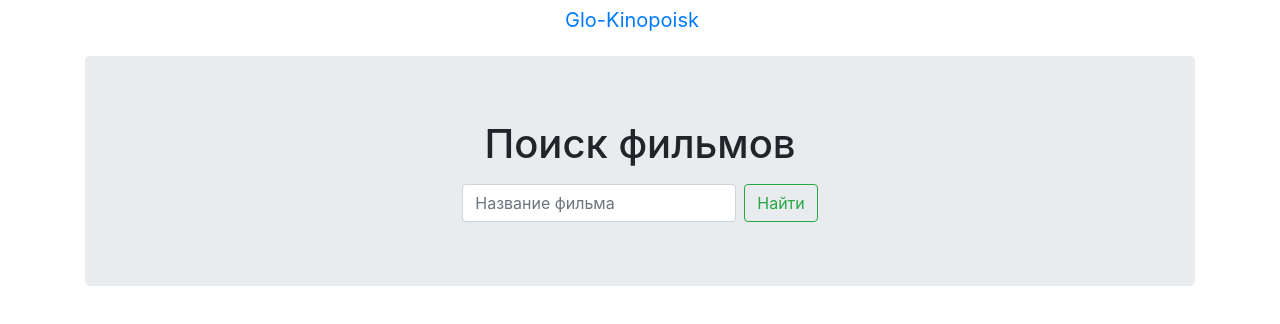
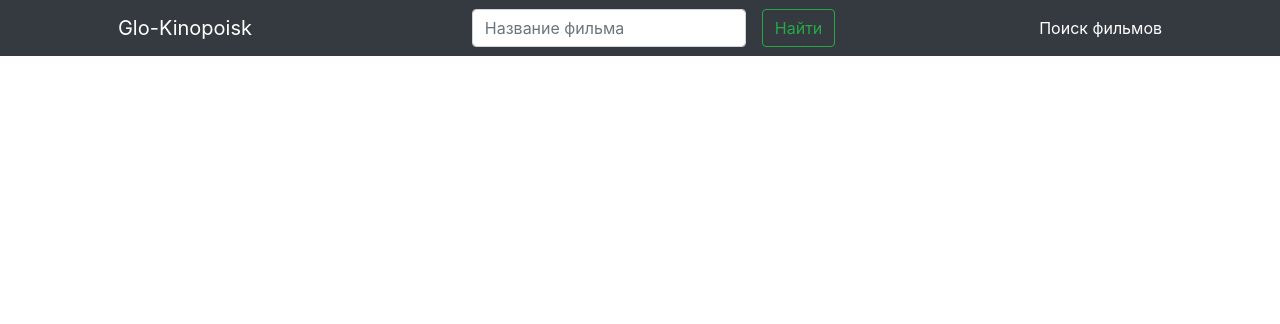
Before and after one commit to sxidsvit/glo-kinopoisk, a plain HTML site: page index.html in a window 1280 px wide. Drawn offline with nearby package versions, Linux system fonts and the light colour scheme.

Commit message:
Некоторые улучшения UI (навбар)

```diff
--- a/index.html
+++ b/index.html
@@ -23,23 +23,15 @@
 </head>
 
 <body>
-  <nav class="navber ">
-    <div class="container mb-3 d-flex justify-content-center">
-      <a href="./" class="navbar-brand ">Glo-Kinopoisk</a>
-    </div>
+  <nav class="navbar navbar-dark bg-dark justify-content-around mb-5">
+    <a href="./" class="navbar-brand ">Glo-Kinopoisk</a>
+    <form id="search-form" class="form-inline">
+      <input type="search" class="form-control mr-3" id='serchText' placeholder="Название фильма ">
+      <button class="btn btn-outline-success my-2 my-sm-0 animated infinite pulse slower" type="submit"
+        id="btn">Найти</button>
+    </form>
+    <div class="text-center text-white">Поиск фильмов</div>
   </nav>
-  <div class="container mb-5">
-    <div class="jumbotron">
-      <h1 class="text-center mb-3">Поиск фильмов</h1>
-      <div class="d-flex justify-content-center">
-        <form id="search-form" class="form-inline">
-          <input type="search" class="form-control mr-sm-2" id='serchText' placeholder="Название фильма ">
-          <button class="btn btn-outline-success my-2 my-sm-0 animated infinite pulse slower" type="submit"
-            id="btn">Найти</button>
-        </form>
-      </вш>
-    </div>
-  </div>
 
   <div class="container">
     <div id="movies" class="row"></div>
```
Also changed, not shown: 1 other file.
